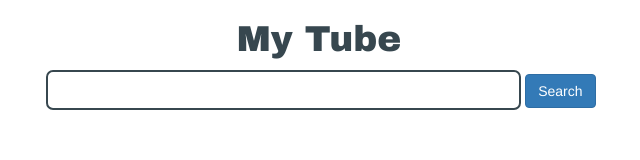
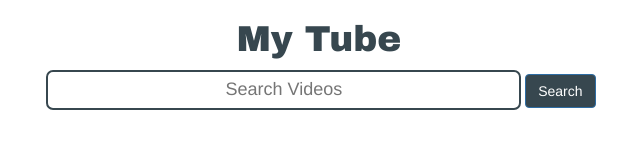
Before and after one commit to steviebuckets/my-tube, a plain HTML site: page index.html in a window 1280 px wide. Shown: the whole page, without its empty margins (321-961 px from the left). Drawn offline with nearby package versions, Linux system fonts and the light colour scheme.

Commit message:
updated styles on buttons and search input

```diff
--- a/app.js
+++ b/app.js
@@ -66,7 +66,7 @@ function getDataFromApi(query, token) {
         console.log(data.nextPageToken, 'token in getDataFromApi()');
         // next page
         $('#next').attr("data-next-token", data.nextPageToken)
-        // previous page
+            // previous page
         $('#previous').attr("data-previous-token", data.prevPageToken)
         console.log('data', data);
         if (data.pageInfo.totalresults == 0) {
--- a/index.html
+++ b/index.html
@@ -4,27 +4,25 @@
 <head>
     <title>My Tube</title>
     <link rel="stylesheet" type="text/css" href="main.css">
-     <link href="https://fonts.googleapis.com/css?family=Archivo+Black" rel="stylesheet">
+    <link href="https://fonts.googleapis.com/css?family=Archivo+Black" rel="stylesheet">
     <link rel="stylesheet" href="https://maxcdn.bootstrapcdn.com/bootstrap/3.3.7/css/bootstrap.min.css" integrity="sha384-BVYiiSIFeK1dGmJRAkycuHAHRg32OmUcww7on3RYdg4Va+PmSTsz/K68vbdEjh4u" crossorigin="anonymous">
-
 
     <body>
         <h1>My Tube</h1>
         <!--input form -->
         <form action="#" class="js-search-form">
             <label for="query"></label>
-            <input type="text" class="js-query">
-            <input class="btn btn-primary" type="submit" value="Search">
+            <input type="text" class="js-query" id="search-input" placeholder="Search Videos">
+            <input class="btn btn-primary" id="search" type="submit" value="Search">
         </form>
         <!--Search results -->
         <div class="search-results">
             <ul></ul>
         </div>
         <div class="container">
-        <!-- data attributes to hide data or id -->
-        	<button data-previous-token="" id="previous" class="btn btn-primary">Previous</button>
+            <!-- data attributes to hide data or id -->
+            <button data-previous-token="" id="previous" class="btn btn-primary">Previous</button>
             <button data-next-token="" id="next" class="btn btn-primary">Next</button>
-
         </div>
         <script src="https://ajax.googleapis.com/ajax/libs/jquery/3.1.1/jquery.min.js"></script>
         <script src="https://maxcdn.bootstrapcdn.com/bootstrap/3.3.7/js/bootstrap.min.js" integrity="sha384-Tc5IQib027qvyjSMfHjOMaLkfuWVxZxUPnCJA7l2mCWNIpG9mGCD8wGNIcPD7Txa" crossorigin="anonymous"></script>
--- a/main.css
+++ b/main.css
@@ -3,10 +3,9 @@ body {
 }
 
 body h1 {
-	font-family: 'Archivo Black';
-	color: #37474F;
+    font-family: 'Archivo Black';
+    color: #37474F;
 }
-
 
 ul {
     list-style: none;
@@ -65,3 +64,12 @@ footer {
     border-radius: 7px;
     border: 2px solid #37474F;
 }
+
+#search-input {
+    text-align: center;
+    font-size: 18px;
+}
+
+#previous, #next, #search {
+    background-color: #37474F;
+}
```
